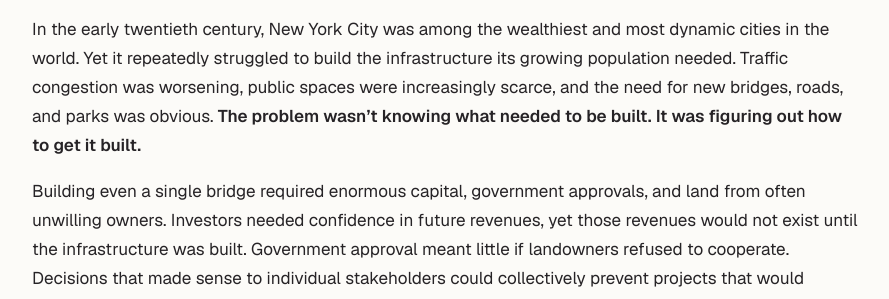
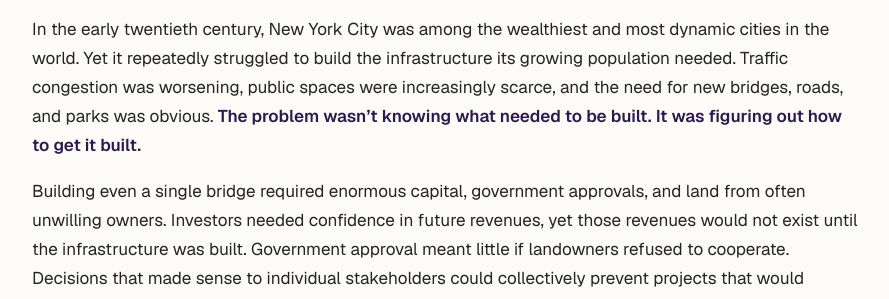
Before and after one commit to parksean7/parksean7.github.io, a Jekyll site: the page built from _posts/2026-11-01-how-the-impossible-gets-built.md, in a window 1280 px wide. Shown: the part 584-883 px from the top of the page, without its empty margins (195-1084 px from the left). Built offline with Jekyll 4.4.1, drawn with Linux system fonts in a browser that asks for light colours.

Commit message:
Color bold text in articles with Midnight Violet

```diff
--- a/assets/css/style.css
+++ b/assets/css/style.css
@@ -155,6 +155,9 @@ h3 { font-size: 1rem; margin: 2rem 0 0.5rem; }
 .post-header h1 { margin-bottom: 0.3rem; }
 .meta { margin: 0; color: var(--muted); font-family: var(--sans); font-size: 0.85rem; }
 .post-content img { max-width: 100%; height: auto; }
+/* Bold text in articles uses the main color (links inside keep their link color). */
+.post-content strong, .post-content b { color: var(--main); }
+.post-content a strong, .post-content a b { color: inherit; }
 .back { margin-top: 3rem; font-family: var(--sans); font-size: 0.85rem; }
 
 blockquote {
```
